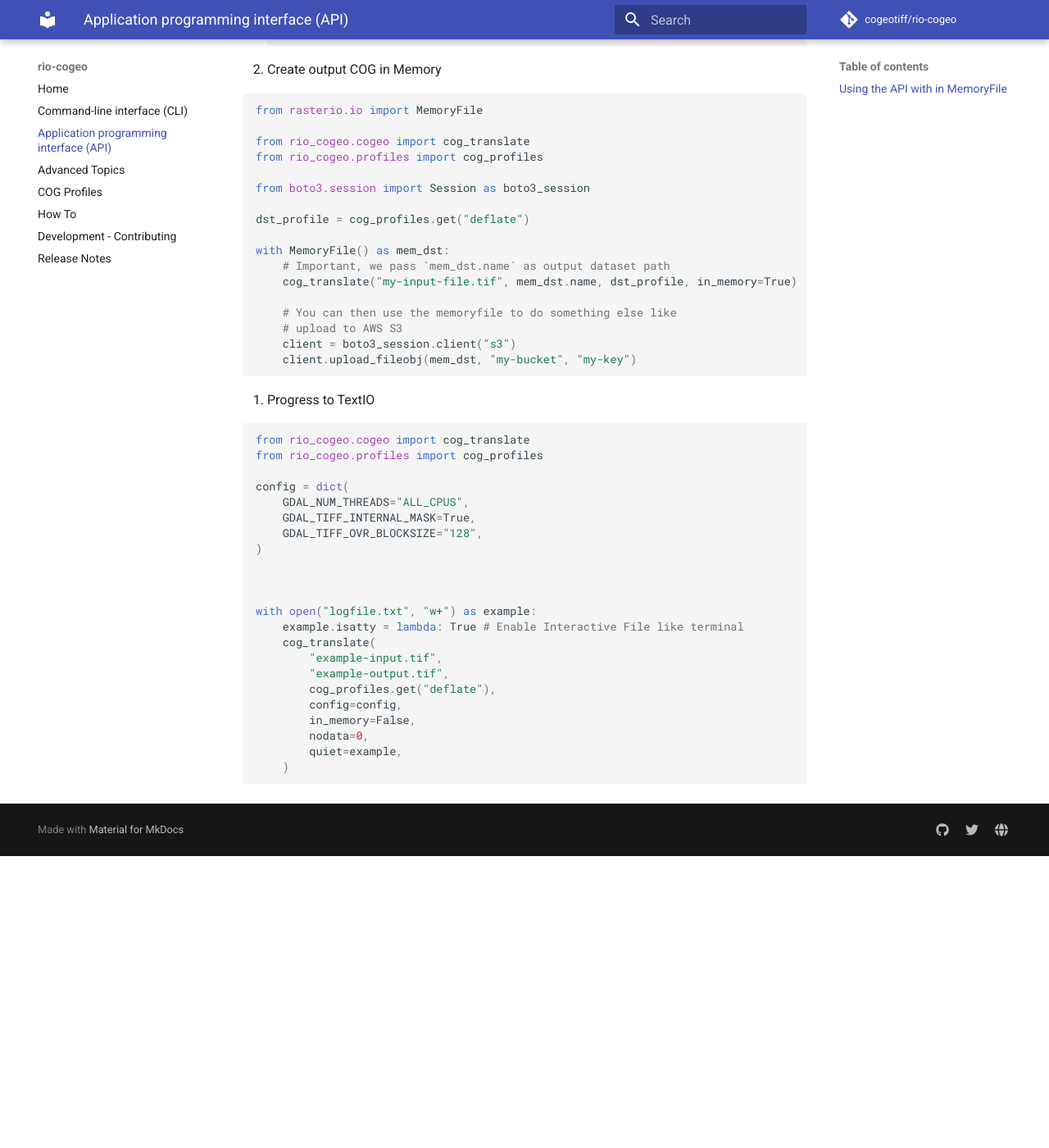
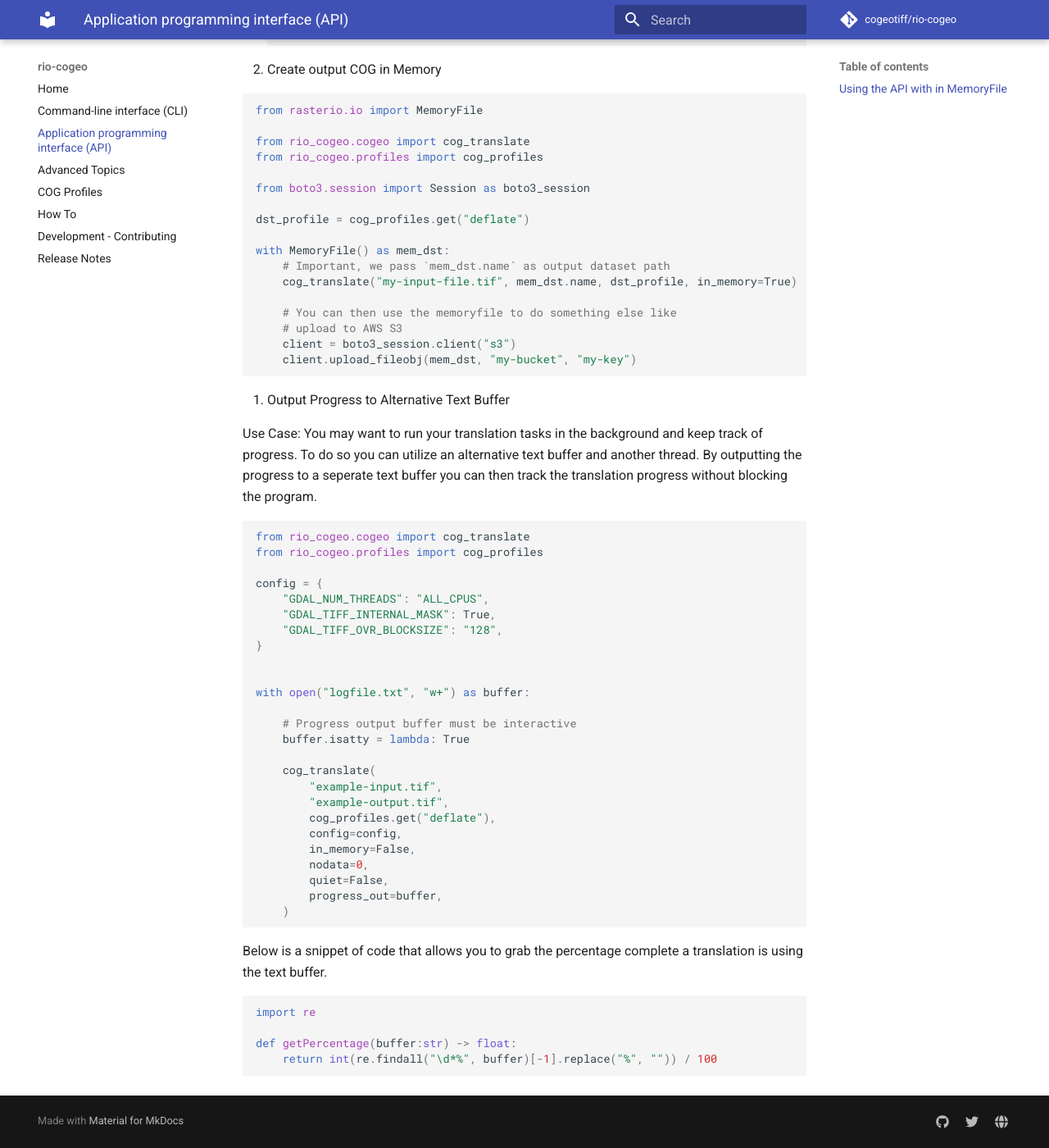
Before and after one commit to cogeotiff/rio-cogeo, an MkDocs documentation site: the page built from docs/docs/API.md, in a window 1280 px wide and 1400 px high, scrolled down 1844 px. Shown: the whole window at 82% size. Built offline with MkDocs 1.6.1 and Material for MkDocs 9.7.7, drawn with Linux system fonts in a browser that asks for light colours; comment, search, counter and statistics services are not loaded; before the commit the page ends 2888 px from its top, so only the background shows below that.

Commit message:
Added Progress Out - Alt Text Buffer

````diff
--- a/docs/docs/API.md
+++ b/docs/docs/API.md
@@ -108,22 +108,28 @@ with MemoryFile() as mem_dst:
     client.upload_fileobj(mem_dst, "my-bucket", "my-key")
 ```
 
-3. Progress to TextIO
+3. Output Progress to Alternative Text Buffer
 
+Use Case: You may want to run your translation tasks in the background and keep
+track of progress. To do so you can utilize an alternative text buffer and another
+thread. By outputting the progress to a seperate text buffer you can then track
+the translation progress without blocking the program.
 ```python
 from rio_cogeo.cogeo import cog_translate
 from rio_cogeo.profiles import cog_profiles
 
-config = dict(
-    GDAL_NUM_THREADS="ALL_CPUS",
-    GDAL_TIFF_INTERNAL_MASK=True,
-    GDAL_TIFF_OVR_BLOCKSIZE="128",
-)
+config = {
+    "GDAL_NUM_THREADS": "ALL_CPUS",
+    "GDAL_TIFF_INTERNAL_MASK": True,
+    "GDAL_TIFF_OVR_BLOCKSIZE": "128",
+}
 
 
+with open("logfile.txt", "w+") as buffer:
 
-with open("logfile.txt", "w+") as example:
-    example.isatty = lambda: True # Enable Interactive File like terminal
+    # Progress output buffer must be interactive
+    buffer.isatty = lambda: True
+
     cog_translate(
         "example-input.tif",
         "example-output.tif",
@@ -131,6 +137,17 @@ with open("logfile.txt", "w+") as example:
         config=config,
         in_memory=False,
         nodata=0,
-        quiet=example,
+        quiet=False,
+        progress_out=buffer,
     )
 ```
+
+Below is a snippet of code that allows you to grab the percentage complete a
+translation is using the text buffer.
+
+```python
+import re
+
+def getPercentage(buffer:str) -> float:
+    return int(re.findall("\d*%", buffer)[-1].replace("%", "")) / 100
+```
````
Also changed, not shown: 1 other file.
